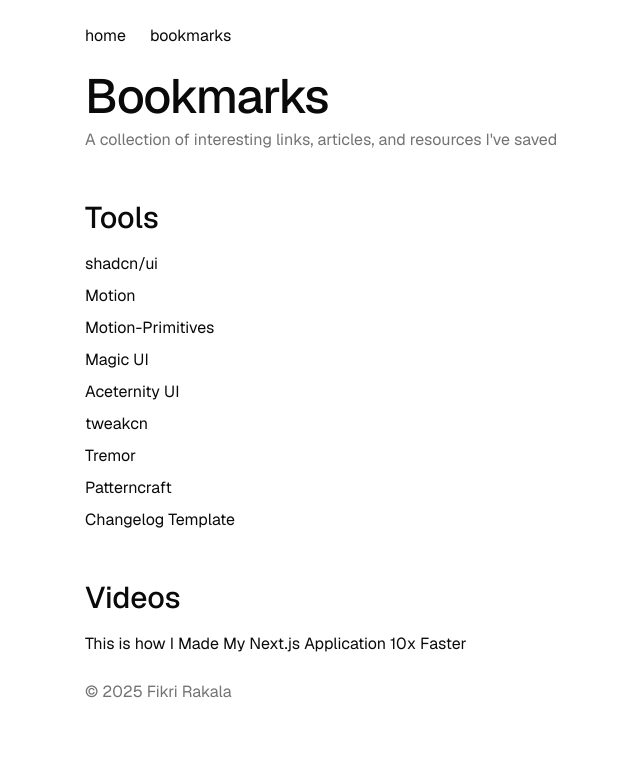
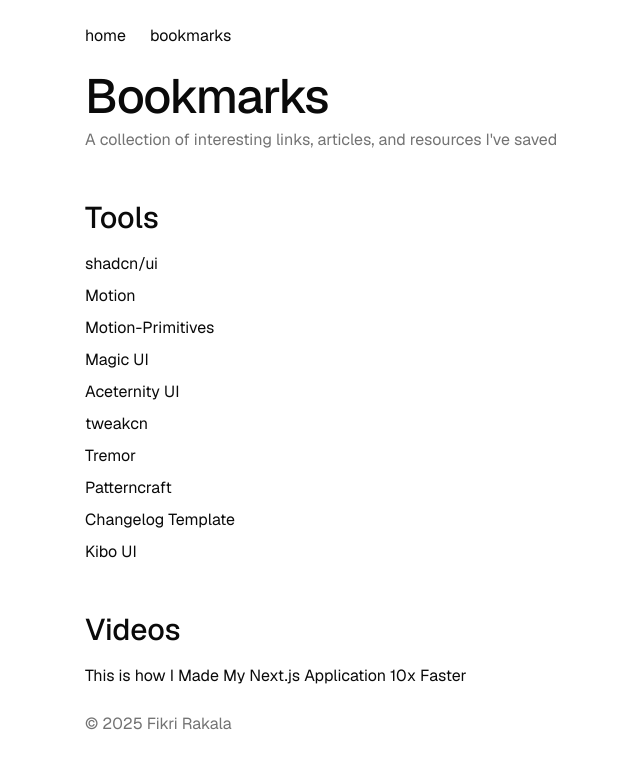
Before and after one commit to fikrirakala/blog, a Next.js app: page /bookmarks in a window 1280 px wide. Shown: the top 768 px of the page, without its empty margins (171-811 px from the left). Built offline with nearby package versions, Linux system fonts and the light colour scheme.

Commit message:
Update Bookmarks

```diff
--- a/src/app/bookmarks/page.tsx
+++ b/src/app/bookmarks/page.tsx
@@ -61,6 +61,11 @@ export default function BookmarksPage() {
               Changelog Template
             </a>
           </li>
+          <li>
+            <a href="https://www.kibo-ui.com/" target="_blank">
+              Kibo UI
+            </a>
+          </li>
         </ul>
 
         <h2 className="mt-12 mb-4 text-2xl font-medium md:text-3xl">Videos</h2>
```
